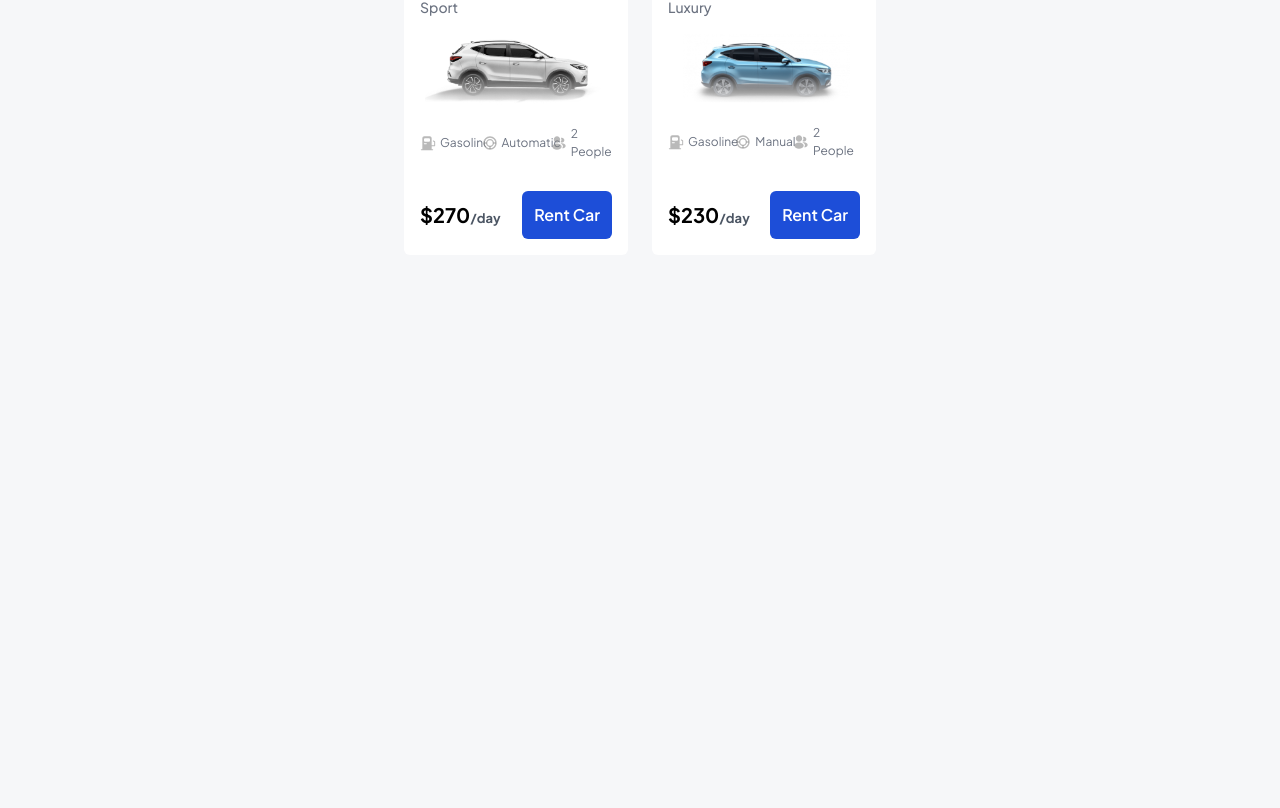
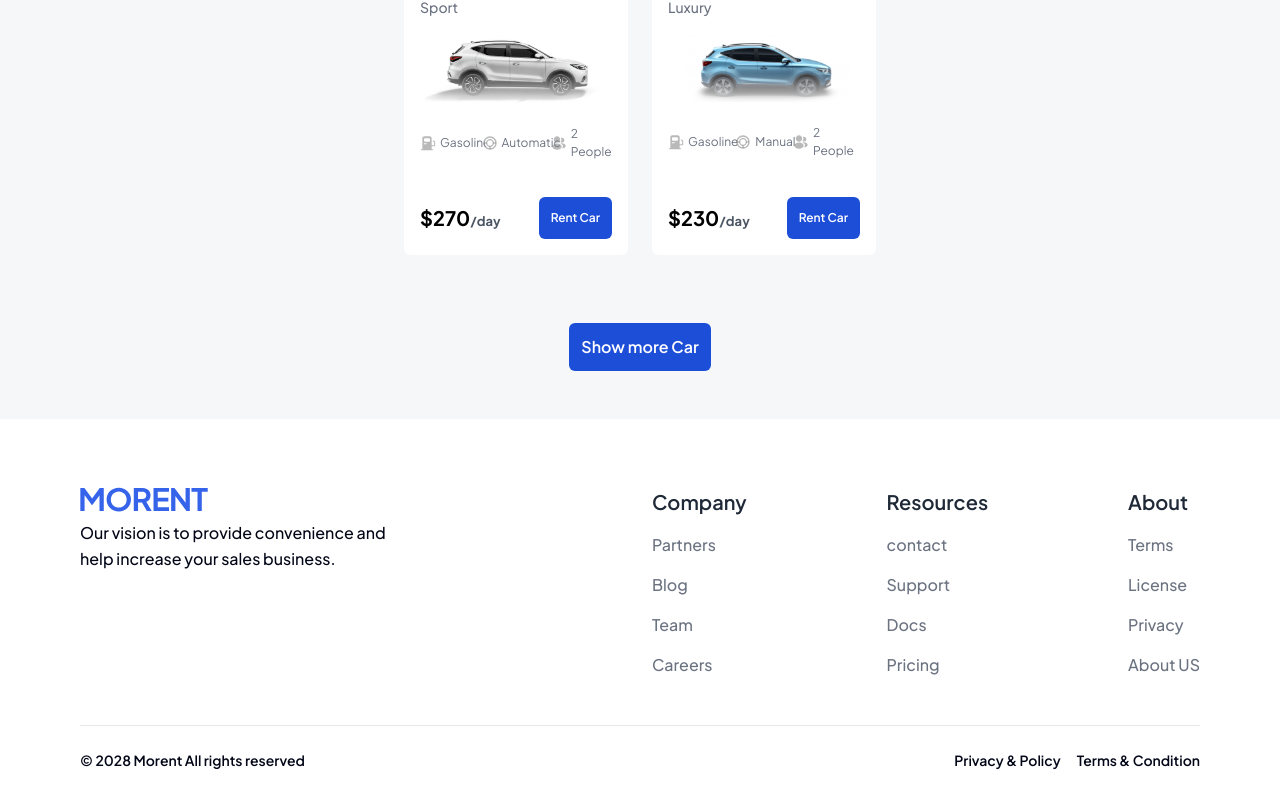
Before and after one commit to wassimrahali/CarMoent-From-Figma, a Next.js app: page / in a window 1280 px wide. Shown: the part 1372-2180 px from the top of the page. Before the commit the page ends 1647 px from the top, so only its background shows below. Built offline with nearby package versions, Linux system fonts and the light colour scheme.

Commit message:
make the Footer

```diff
--- a/src/app/components/CarCard.tsx
+++ b/src/app/components/CarCard.tsx
@@ -7,6 +7,7 @@ import huile from "../../../public/assets/huile.svg";
 import vitesse from "../../../public/assets/vitesse.svg";
 import people from "../../../public/assets/people.svg";
 import { Plus_Jakarta_Sans } from "next/font/google";
+import Button from "./Button";
 
 const plus_Jakarta_Sans = Plus_Jakarta_Sans({ subsets: ["latin"] });
 
@@ -60,7 +61,7 @@ const CarCard: React.FC<CarCardProps> = ({ car }) => {
               ${car.price}
               <span className="text-gray-600 text-[13px]">/day</span>
             </p>
-            <button className="bg-blue-700 text-white p-2 sm:p-3 text-[16px] font-semibold rounded-md">
+            <button className="bg-blue-700 text-white p-2 sm:p-3 text-[12px] font-semibold rounded-md">
               Rent Car
             </button>
           </div>
--- a/src/app/components/CarList.tsx
+++ b/src/app/components/CarList.tsx
@@ -2,19 +2,24 @@ import React from "react";
 import CarCard from "./CarCard";
 import { CarProps } from "../types";
 import { Plus_Jakarta_Sans } from "next/font/google";
+import Button from "./Button";
 
 const plus_Jakarta_Sans = Plus_Jakarta_Sans({ subsets: ["latin"] });
 const CarList: React.FC<{ cars: CarProps[] }> = ({ cars }) => {
   return (
     <div className={` ${plus_Jakarta_Sans.className}`}>
-      <h2 className="m-10 text-gray-600 text-[16px] font-semibold">
-        Recommended Cars
+      <h2 className="m-10 text-slate-800 text-[16px] font-semibold">
+        Recommended Caar
       </h2>
       <div className="flex flex-wrap gap-6 px-20 py-5 justify-center">
         {cars.map((car) => (
           <CarCard key={car.id} car={car} />
         ))}
       </div>
+      <div className="m-10">
+      <Button />
+
+      </div>
     </div>
   );
 };
--- /dev/null
+++ b/src/app/components/Footer.tsx
@@ -0,0 +1,63 @@
+"use client";
+import Logo from "../../../public/assets/Logo.svg";
+import Image from "next/image";
+import { footerNavs } from "../constants/index";
+import { Plus_Jakarta_Sans } from "next/font/google";
+
+const plus_Jakarta_Sans = Plus_Jakarta_Sans({ subsets: ["latin"] });
+const Footer = () => {
+  return (
+    <div className={` ${plus_Jakarta_Sans.className}`}>
+      <footer className="text-gray-500 bg-white px-4 py-5 mx-auto md:px-8">
+        <div className="gap-6 m-12 justify-between md:flex">
+          <div className="flex-1">
+            <div className="max-w-xs">
+              <Image src={Logo} alt="Logo" className="w-32" />
+              <p className="leading-relaxed  text-slate-950 mt-2 text-[16px] font-medium">
+                Our vision is to provide convenience and help increase your
+                sales business.
+              </p>
+            </div>
+            <form onSubmit={(e) => e.preventDefault()}></form>
+          </div>
+          <div className="flex-1 mt-10 space-y-6 items-center justify-between sm:flex md:space-y-0 md:mt-0">
+            {footerNavs.map((item, idx) => (
+              <ul className="space-y-4" key={idx}>
+                <h4 className="text-gray-800 font-semibold text-[20px]">
+                  {item.label}
+                </h4>
+                {item.items.map((el, idx) => (
+                  <li key={idx}>
+                    <a
+                      href={el.href}
+                      className="hover:underline text-[16px] font-medium hover:text-indigo-600"
+                    >
+                      {el.name}
+                    </a>
+                  </li>
+                ))}
+              </ul>
+            ))}
+          </div>
+        </div>
+        <div className="mt-8 py-6 border-t m-12 items-center justify-between sm:flex">
+          <div className="mt-4 text-[14px] font-semibold sm:mt-0  text-slate-950">
+            &copy; 2028 Morent All rights reserved
+          </div>
+          <div className="mt-6 sm:mt-0">
+            <ul className="flex items-center space-x-4">
+              <li className=" flex items-center justify-center text-[14px] font-semibold  text-slate-950">
+                <a href="javascript:void()">Privacy & Policy</a>
+              </li>
+              <li className="flex items-center justify-center text-[14px] font-semibold  text-slate-950">
+                <a href="javascript:void()">Terms & Condition</a>
+              </li>
+            </ul>
+          </div>
+        </div>
+      </footer>
+    </div>
+  );
+};
+
+export default Footer;
--- a/src/app/constants/index.ts
+++ b/src/app/constants/index.ts
@@ -210,3 +210,70 @@ export const cars: CarProps[] = [
         heart: getRandomHeartIcon()
     },
 ];
+
+
+export const footerNavs = [
+    {
+        label: "Company",
+        items: [
+            {
+                href: 'javascript:void()',
+                name: 'Partners'
+            },
+            {
+                href: 'javascript:void()',
+                name: 'Blog'
+            },
+            {
+                href: 'javascript:void()',
+                name: 'Team'
+            },
+            {
+                href: 'javascript:void()',
+                name: 'Careers'
+            },
+        ],
+    },
+    {
+        label: "Resources",
+        items: [
+            {
+                href: 'javascript:void()',
+                name: 'contact'
+            },
+            {
+                href: 'javascript:void()',
+                name: 'Support'
+            },
+            {
+                href: 'javascript:void()',
+                name: 'Docs'
+            },
+            {
+                href: 'javascript:void()',
+                name: 'Pricing'
+            },
+        ],
+    },
+    {
+        label: "About",
+        items: [
+            {
+                href: 'javascript:void()',
+                name: 'Terms'
+            },
+            {
+                href: 'javascript:void()',
+                name: 'License'
+            },
+            {
+                href: 'javascript:void()',
+                name: 'Privacy'
+            },
+            {
+                href: 'javascript:void()',
+                name: 'About US'
+            },
+        ]
+    }
+]
--- a/src/app/layout.tsx
+++ b/src/app/layout.tsx
@@ -1,9 +1,11 @@
 import type { Metadata } from "next";
 import "./globals.css";
 
-import { Inter } from "next/font/google";
 import Navbar from "./components/Navbar";
-const inter = Inter({ subsets: ["latin"] });
+import Footer from "./components/Footer";
+import { Plus_Jakarta_Sans } from "next/font/google";
+
+const plus_Jakarta_Sans = Plus_Jakarta_Sans({ subsets: ["latin"] });
 
 export const metadata: Metadata = {
   title: "Create Next App",
@@ -17,10 +19,11 @@ export default function RootLayout({
 }>) {
   return (
     <html className="relative">
-      <body className={inter.className}>
+      <body className={plus_Jakarta_Sans.className}>
         <Navbar />
         {children}
         </body>
+        <Footer />
     </html>
   );
 }
```
Also changed, not shown: src/app/components/Button.tsx (+7 -8 lines).
